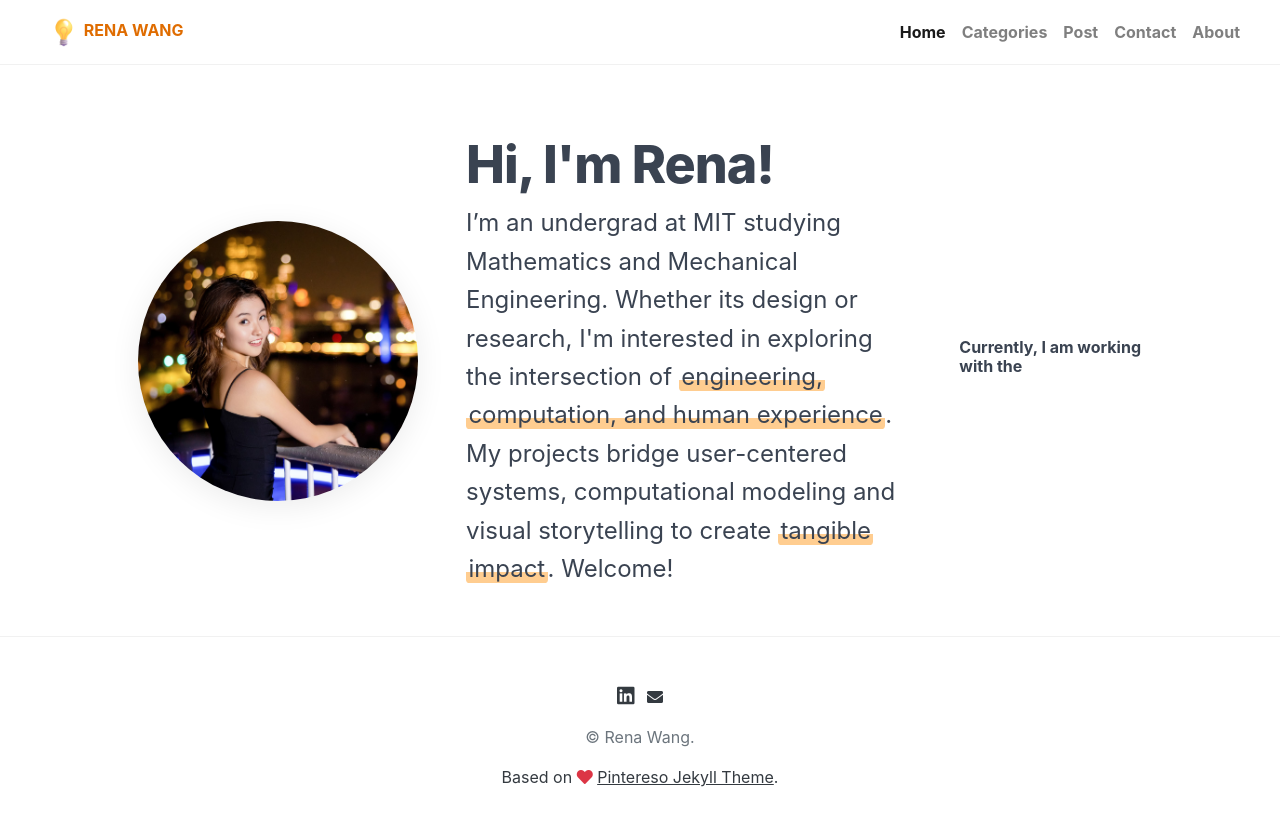
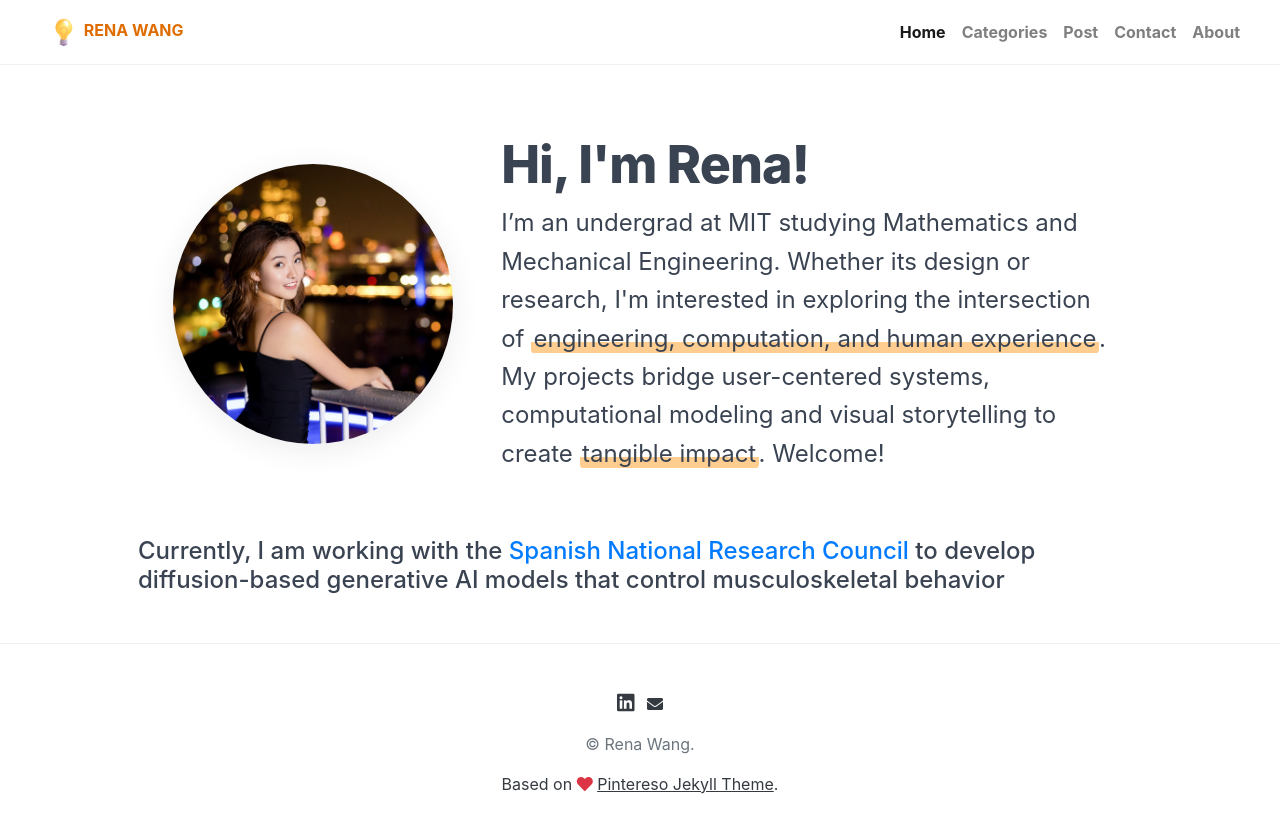
Before and after one commit to renaww/renaww.github.io, a Jekyll site: the page built from index.html, in a window 1280 px wide. Shown: the top 833 px of the page. Built offline with Jekyll 4.4.1, drawn with Linux system fonts in a browser that asks for light colours; nearby versions of some CDN libraries; library files that are not in the unit come from our copies; the list of posts is cut into pages by our own code.

Commit message:
more homepage

```diff
--- a/assets/css/sections.css
+++ b/assets/css/sections.css
@@ -44,7 +44,10 @@ main{ padding-inline: clamp(1rem, 4vw, 3rem); }
 }
 
 .intro-text h6{
-    color: var(--text)
+    color: var(--text);
+    margin:0;
+    font-size: clamp(1.05rem, 2.2vw, 1.5rem);
+    font-weight: 500;
 }
 
 /* “marker” style highlight*/
--- a/index.html
+++ b/index.html
@@ -12,7 +12,10 @@ description: "Here's a collection of my projects!"
             of <span class="highlight">engineering, computation, and human experience</span>. My projects bridge user-centered systems, computational modeling and visual storytelling
             to create <span class="highlight">tangible impact</span>. Welcome!</p>
     </div>
+</section>
+<section class="intro">
     <div class="intro-text">
-        <h6>Currently, I am working with the </h6>
+        <h6>Currently, I am working with the <a href="https://www.csic.es/en/csic">Spanish National Research Council</a> to develop diffusion-based
+        generative AI models that control musculoskeletal behavior</h6>
     </div>
 </section>
```
